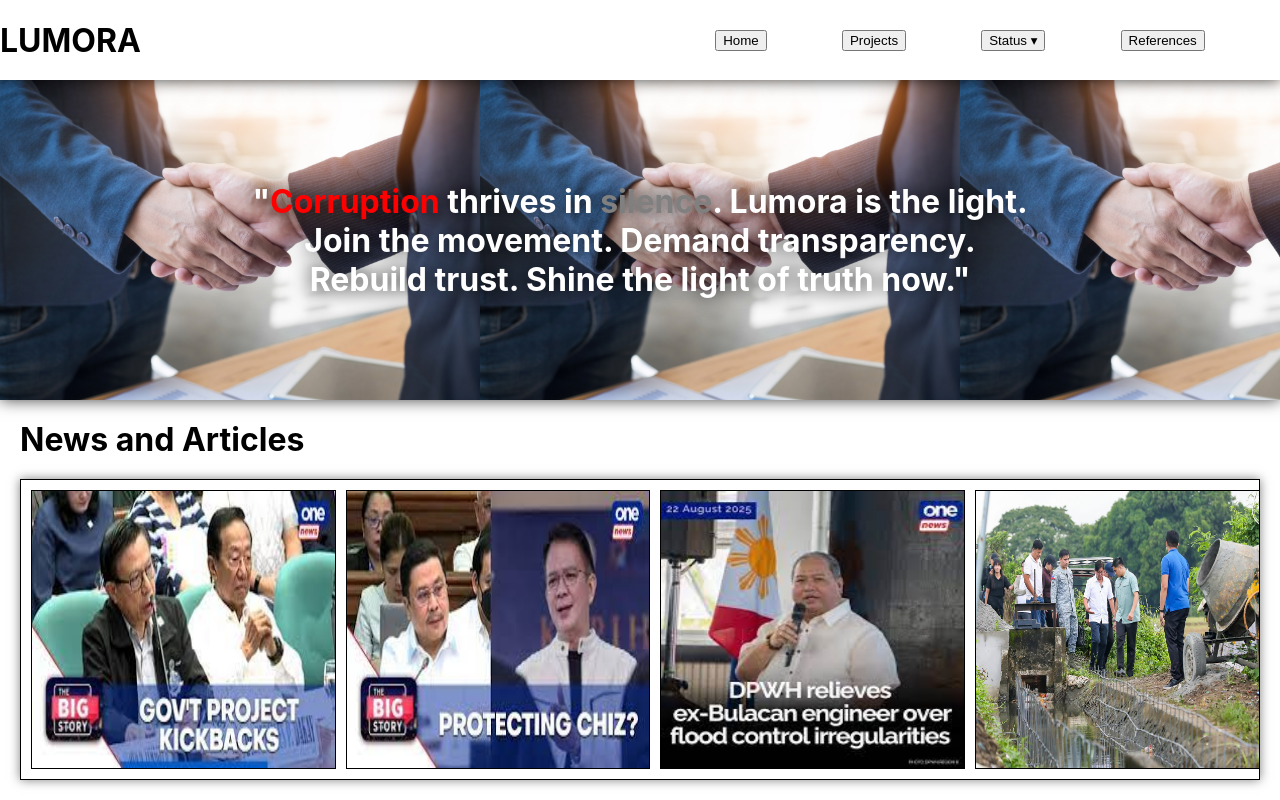
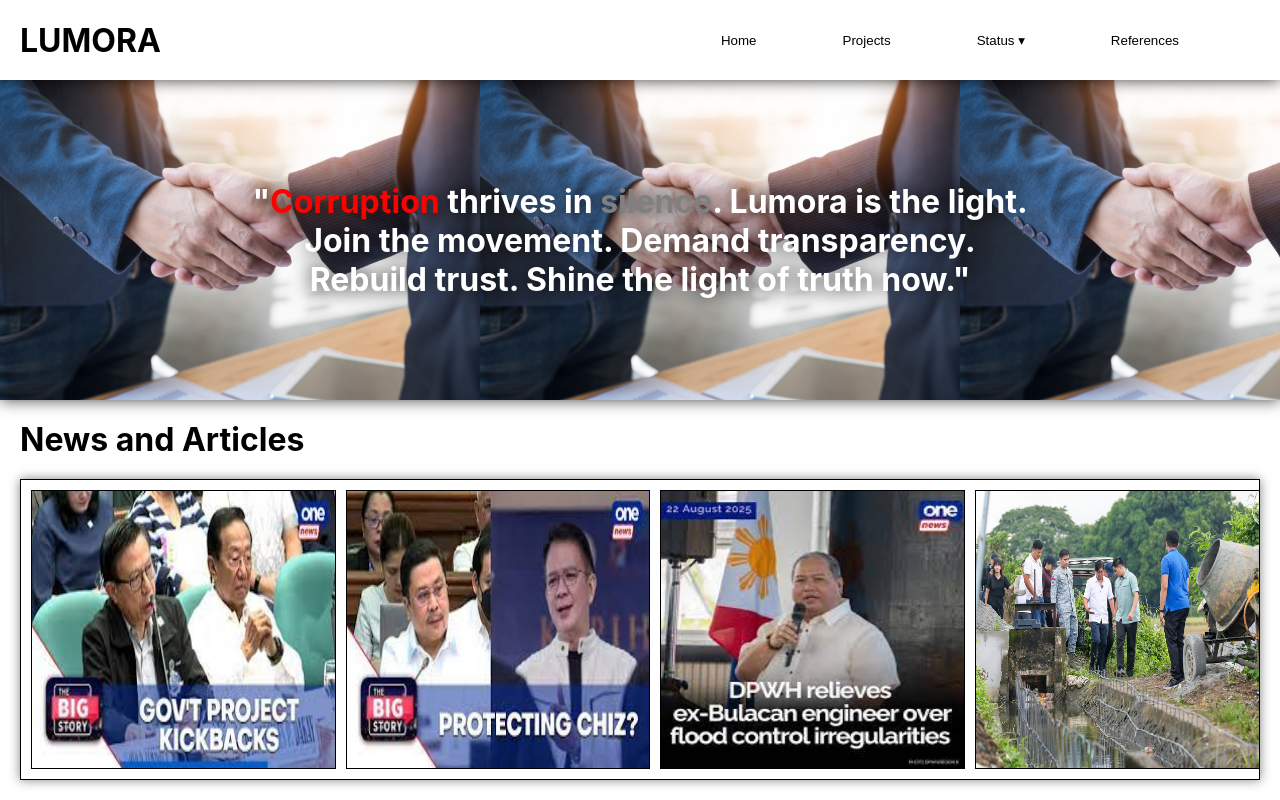
Before and after one commit to wucebrayn3/Lumora, a React (Create React App) app in the folder lumora/: page / in a window 1280 px wide. Shown: the top 800 px of the page. Built offline with nearby package versions, Linux system fonts and the light colour scheme; the HTML template or start-up script is replaced by a standard one; a web font is replaced by a local one.

Commit message:
changed graph n navbar update

```diff
--- a/lumora/src/assets/data/GraphData.json
+++ b/lumora/src/assets/data/GraphData.json
@@ -9,61 +9,61 @@
         {
             "month": "February",
             "actualSavings":1500,
-            "targetSavings":2000,
+            "targetSavings":1500,
             "spending":2500
         },
         {
             "month": "March",
             "actualSavings":2000,
-            "targetSavings":2000,
+            "targetSavings":1500,
             "spending":2000
         },
         {
             "month": "April",
             "actualSavings":3500,
-            "targetSavings":3000,
+            "targetSavings":1500,
             "spending":500
         },
         {
             "month": "May",
             "actualSavings":3000,
-            "targetSavings":3000,
+            "targetSavings":1500,
             "spending":1000
         },
         {
             "month": "June",
             "actualSavings":2000,
-            "targetSavings":3000,
+            "targetSavings":1500,
             "spending":1900
         },
         {
             "month": "July",
             "actualSavings":1000,
-            "targetSavings":2000,
+            "targetSavings":1500,
             "spending":3000
         },
         {
             "month": "August",
             "actualSavings":2500,
-            "targetSavings":2000,
+            "targetSavings":1500,
             "spending":1400
         },
         {
             "month": "September",
             "actualSavings":2500,
-            "targetSavings":3000,
+            "targetSavings":1500,
             "spending":1500
         },
         {
             "month": "October",
             "actualSavings":3500,
-            "targetSavings":3000,
+            "targetSavings":1500,
             "spending":250
         },
         {
             "month": "November",
             "actualSavings":1400,
-            "targetSavings":3000,
+            "targetSavings":1500,
             "spending":2600
         },
         {
--- a/lumora/src/components/DataVisualization.jsx
+++ b/lumora/src/components/DataVisualization.jsx
@@ -49,14 +49,14 @@ const DataVisualization = () => {
               dataKey="actualSavings"
               barSize={40}
               fill="#0EC7CD"
-              name="Actual Savings"
+              name="Actual expenses"
             />
             <Line
               type="monotone"
               dataKey="targetSavings"
               stroke="#ff7300"
-              strokeWidth={2}
-              name="Target Savings"
+              strokeWidth={3}
+              name="Benchmark"
             />
           </ComposedChart>
         </ResponsiveContainer>
--- a/lumora/src/components/Navbar.jsx
+++ b/lumora/src/components/Navbar.jsx
@@ -15,11 +15,11 @@ function Navbar( { onNavigate } ){
             <div className={styles.main}>
                 <h1>LUMORA</h1>
                 <div className={styles.buttons}>
-                    <button onClick={()=> onNavigate('landing')}>Home</button>
-                    <button onClick={()=> onNavigate('projects')}>Projects</button>
+                    <button className={styles.navbtn} onClick={()=> onNavigate('landing')}>Home</button>
+                    <button className={styles.navbtn} onClick={()=> onNavigate('projects')}>Projects</button>
 
                     <div className={styles.dropdown}>
-                        <button onClick={toggleDropdown}>Status ▾</button>
+                        <button className={styles.navbtn} onClick={toggleDropdown}>Status ▾</button>
                         {showDropdown && (
                             <div className={styles.dropdownContent}>
                             <button onClick={() => onNavigate("budgetStatus")}>
@@ -35,7 +35,7 @@ function Navbar( { onNavigate } ){
                         )}
                     </div>
 
-                    <button onClick={()=> onNavigate('references')}>References</button>
+                    <button className={styles.navbtn} onClick={()=> onNavigate('references')}>References</button>
                 </div>
             </div>
         </>
--- a/lumora/src/styles/Navbar.module.css
+++ b/lumora/src/styles/Navbar.module.css
@@ -1,6 +1,7 @@
 .main{
     height: 80px;
     width: 100vw;
+    padding: 20px;
     background-color: white;
     box-shadow: 0 0 15px rgba(0,0,0,0.75);
     display: flex;
@@ -15,6 +16,24 @@
     height: 100%;
     justify-content: space-evenly;
     align-items: center;
+}
+
+.navbtn{
+  padding: 5px;
+  border: 0;
+  background-color: white;
+  transition: 0.2s ease-in
+}
+
+.navbtn:hover {
+  border-radius: 5px;
+  background-color: #f0f0f0;
+  cursor: pointer;
+  box-shadow: 0 0 10px rgba(0,0,0,0.75);
+}
+
+.navbtn:active{
+  background-color: #c6c6c6;
 }
 
 .dropdown {
```
